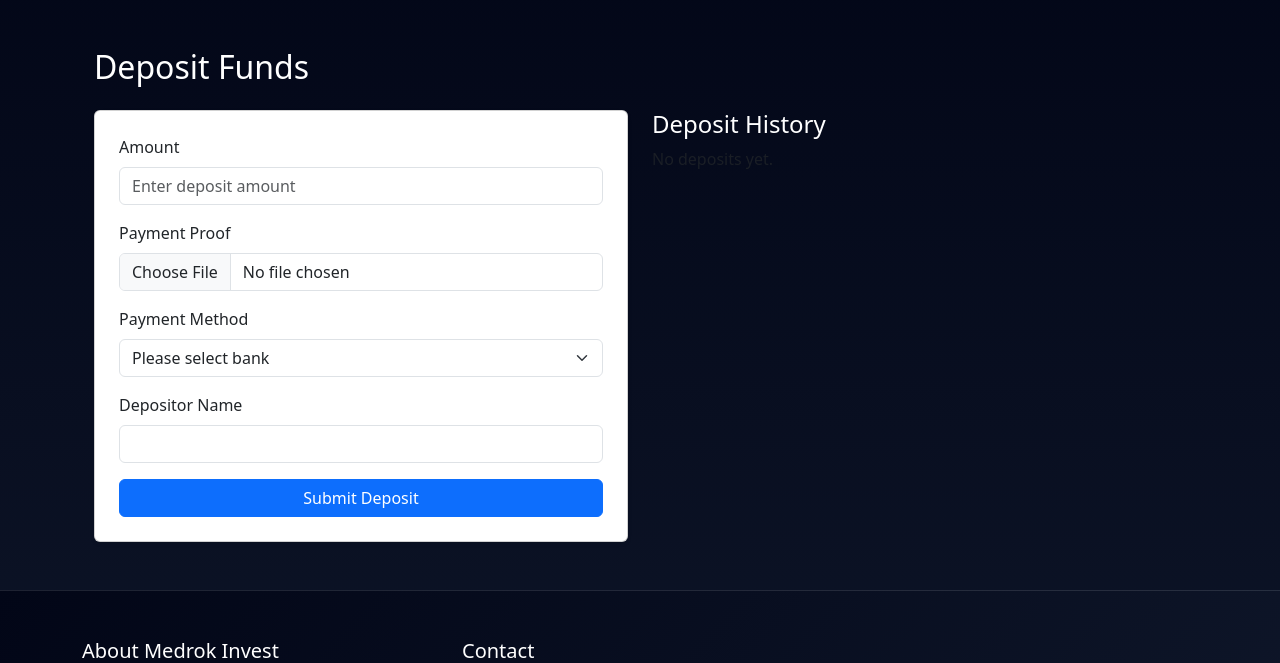
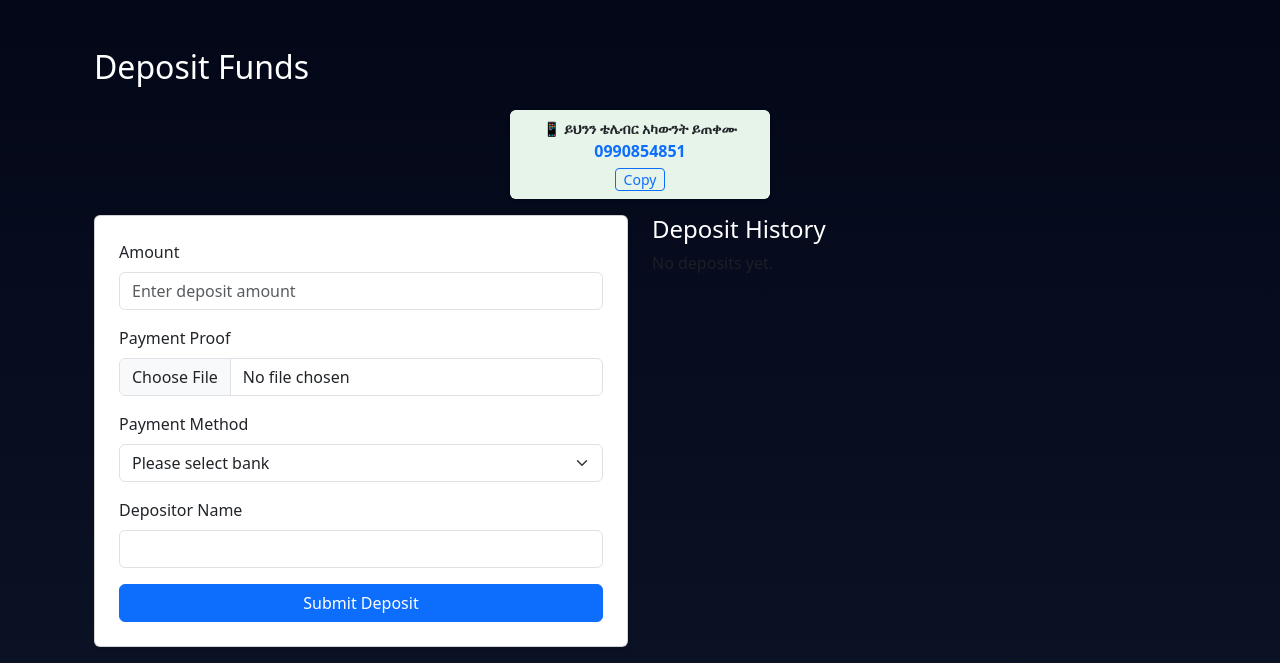
Before and after one commit to habitamu333/vip_invest, a Django app: page /wallet/deposit/ in a window 1280 px wide. Shown: the part 73-736 px from the top of the page. Run offline with Django 4.2, Linux system fonts and the light colour scheme; the visitor is signed in with stand-in values (Sample User, id 1); data that the repository does not hold is empty.

Commit message:
Update deposit.html

```diff
--- a/templates/dashboard/deposit.html
+++ b/templates/dashboard/deposit.html
@@ -3,6 +3,25 @@
 {% block content %}
 <div class="container my-5">
     <h2 class="mb-4">Deposit Funds</h2>
+    <div class="d-flex justify-content-center mb-3">
+    <div style="max-width:260px; width:100%;">
+        <div class="card shadow-sm border-0">
+            <div class="card-body text-center p-2" style="background:#e6f4ea; border-radius:8px;">
+
+                <small class="fw-bold d-block">📱 ይህንን ቴሌብር አካውንት ይጠቀሙ</small>
+
+                <div id="telebirrNumber" class="text-primary fw-bold" style="font-size:16px;">
+                    0990854851
+                </div>
+
+                <button onclick="copyNumber(event)" class="btn btn-sm btn-outline-primary mt-1 py-0 px-2">
+                    Copy
+                </button>
+
+            </div>
+        </div>
+    </div>
+</div>
     <div class="row">
         <!-- Deposit Form -->
         <div class="col-md-6">
@@ -69,4 +88,22 @@
         </div>
     </div>
 </div>
+<script>
+function copyNumber() {
+    const text = document.getElementById("telebirrNumber").innerText;
+    navigator.clipboard.writeText(text);
+
+    // Change button text (better UX)
+    const btn = event.target;
+    btn.innerText = "Copied!";
+    btn.classList.remove("btn-outline-primary");
+    btn.classList.add("btn-success");
+
+    setTimeout(() => {
+        btn.innerText = "Copy Number";
+        btn.classList.remove("btn-success");
+        btn.classList.add("btn-outline-primary");
+    }, 2000);
+}
+</script>
 {% endblock %}
```
